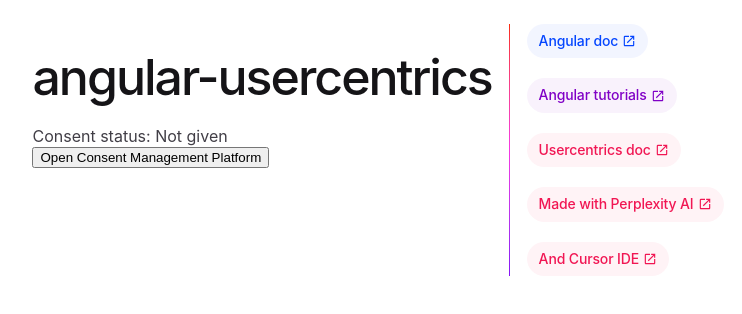
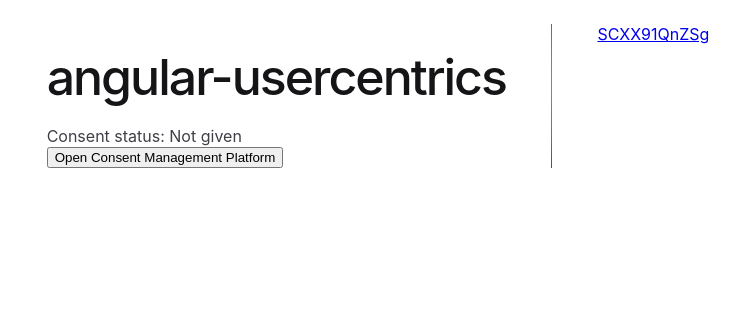
Before and after one commit to avergnaud/angular-usercentrics, an Angular app: page / in a window 1280 px wide. Shown: the top 314 px of the page, without its empty margins (262-1004 px from the left). Built offline with nearby package versions, Linux system fonts and the light colour scheme.

Commit message:
gestion youtube

```diff
--- a/src/app/app.component.css
+++ b/src/app/app.component.css
@@ -60,47 +60,6 @@
     background: var(--red-to-pink-to-purple-vertical-gradient);
     margin-inline: 0.5rem;
 }
-.pill-group {
-    display: flex;
-    flex-direction: column;
-    align-items: start;
-    flex-wrap: wrap;
-    gap: 1.25rem;
-}
-.pill {
-    display: flex;
-    align-items: center;
-    --pill-accent: var(--bright-blue);
-    background: color-mix(in srgb, var(--pill-accent) 5%, transparent);
-    color: var(--pill-accent);
-    padding-inline: 0.75rem;
-    padding-block: 0.375rem;
-    border-radius: 2.75rem;
-    border: 0;
-    transition: background 0.3s ease;
-    font-family: var(--inter-font);
-    font-size: 0.875rem;
-    font-style: normal;
-    font-weight: 500;
-    line-height: 1.4rem;
-    letter-spacing: -0.00875rem;
-    text-decoration: none;
-}
-.pill:hover {
-    background: color-mix(in srgb, var(--pill-accent) 15%, transparent);
-}
-.pill-group .pill:nth-child(6n + 1) {
-    --pill-accent: var(--bright-blue);
-}
-.pill-group .pill:nth-child(6n + 2) {
-    --pill-accent: var(--french-violet);
-}
-.pill-group .pill:nth-child(6n + 3), .pill-group .pill:nth-child(6n + 4), .pill-group .pill:nth-child(6n + 5) {
-    --pill-accent: var(--hot-red);
-}
-.pill-group svg {
-    margin-inline-start: 0.25rem;
-}
 @media screen and (max-width: 650px) {
     .content {
         flex-direction: column;
--- a/src/app/app.component.html
+++ b/src/app/app.component.html
@@ -11,23 +11,7 @@
     </div>
     <div class="divider" role="separator" aria-label="Divider"></div>
     <div class="right-side">
-      <div class="pill-group">
-        @for (item of [
-        { title: 'Angular doc', link: 'https://angular.dev' },
-        { title: 'Angular tutorials', link: 'https://angular.dev/tutorials' },
-        { title: 'Usercentrics doc', link: 'https://docs.usercentrics.com/#/' },
-        { title: 'Made with Perplexity AI', link: 'https://www.perplexity.ai/' },
-        { title: 'And Cursor IDE', link: 'https://www.cursor.com/' },
-        ]; track item.title) {
-        <a class="pill" [href]="item.link" target="_blank" rel="noopener">
-          <span>{{ item.title }}</span>
-          <svg xmlns="http://www.w3.org/2000/svg" height="14" viewBox="0 -960 960 960" width="14" fill="currentColor">
-            <path
-              d="M200-120q-33 0-56.5-23.5T120-200v-560q0-33 23.5-56.5T200-840h280v80H200v560h560v-280h80v280q0 33-23.5 56.5T760-120H200Zm188-212-56-56 372-372H560v-80h280v280h-80v-144L388-332Z" />
-          </svg>
-        </a>
-        }
-      </div>
+      <a routerLink="/youtube-video">SCXX91QnZSg</a>
     </div>
   </div>
 </main>
--- a/src/app/app.component.ts
+++ b/src/app/app.component.ts
@@ -1,5 +1,5 @@
 import { Component, HostListener } from '@angular/core';
-import { RouterOutlet } from '@angular/router';
+import { RouterLink, RouterOutlet } from '@angular/router';
 import { CommonModule } from '@angular/common';
 import { UCUICMPEvent, UCUICMPEventType } from '../types';
 import { ConsentService } from './consent.service';
@@ -13,7 +13,7 @@
 @Component({
   selector: 'app-root',
   standalone: true,
-  imports: [RouterOutlet, CommonModule],
+  imports: [RouterLink, RouterOutlet, CommonModule],
   templateUrl: './app.component.html',
   styleUrl: './app.component.css'
 })
--- a/src/app/app.routes.ts
+++ b/src/app/app.routes.ts
@@ -1,3 +1,9 @@
 import { Routes } from '@angular/router';
+import { YoutubeVideoComponent } from './youtube-video/youtube-video.component';
 
-export const routes: Routes = [];
+export const routes: Routes = [
+    {
+        path: 'youtube-video',
+        title: 'some youtube video',
+        component: YoutubeVideoComponent }
+];
--- a/src/app/youtube-video/youtube-video.component.html
+++ b/src/app/youtube-video/youtube-video.component.html
@@ -1,7 +1,7 @@
 <iframe
   width="560"
   height="315"
-  [src]="safeUrl"
+  uc-src="https://www.youtube.com/embed/dQw4w9WgXcQ"
   frameborder="0"
   allow="accelerometer; autoplay; clipboard-write; encrypted-media; gyroscope; picture-in-picture"
   allowfullscreen>
--- a/src/app/youtube-video/youtube-video.component.ts
+++ b/src/app/youtube-video/youtube-video.component.ts
@@ -1,6 +1,7 @@
-import { Component, Input, OnInit } from '@angular/core';
+import { Component, OnInit } from '@angular/core';
 import { DomSanitizer, SafeResourceUrl } from '@angular/platform-browser';
 import { ConsentService } from '../consent.service';
+import { ActivatedRoute } from '@angular/router';
 
 @Component({
   selector: 'app-youtube-video',
@@ -10,14 +11,5 @@
   styleUrl: './youtube-video.component.css'
 })
 export class YoutubeVideoComponent {
-  @Input() videoId: string;
-  safeUrl: SafeResourceUrl;
 
-  constructor(private sanitizer: DomSanitizer,
-    public consentService: ConsentService
-  ) { }
-
-  ngOnInit() {
-    this.safeUrl = this.sanitizer.bypassSecurityTrustResourceUrl(`https://www.youtube.com/embed/${this.videoId}`);
-  }
 }
--- a/tsconfig.json
+++ b/tsconfig.json
@@ -3,6 +3,7 @@
 {
   "compileOnSave": false,
   "compilerOptions": {
+    "strictPropertyInitialization": false,
     "outDir": "./dist/out-tsc",
     "strict": true,
     "noImplicitOverride": true,
```
